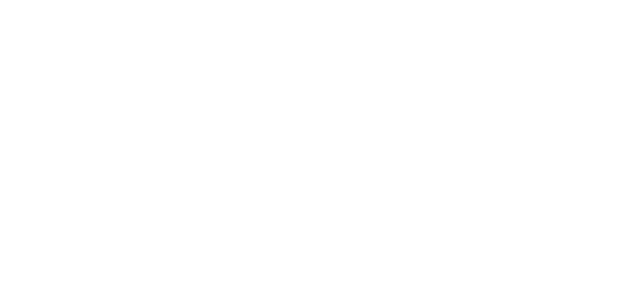
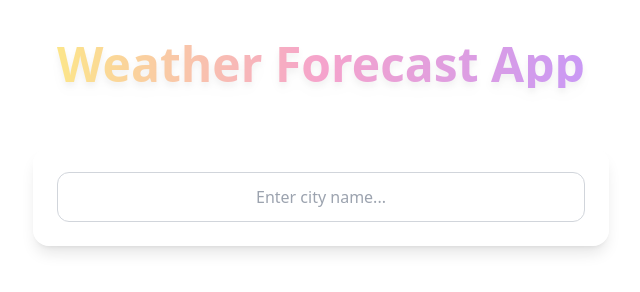
Before and after one commit to deepikarani2k3/Weather-API, a plain HTML site: page index.html in a window 1280 px wide. Shown: the whole page, without its empty margins (319-959 px from the left). Drawn offline with nearby package versions, Linux system fonts and the light colour scheme.

Commit message:
Add page header,  Search section

```diff
--- a/index.html
+++ b/index.html
@@ -1,16 +1,46 @@
 <!DOCTYPE html>
 <html lang="en">
+
 <head>
     <meta charset="UTF-8">
     <meta name="viewport" content="width=device-width, initial-scale=1.0">
-  <meta name="description" content="🌤️ Weather Forecast App - Get accurate and real-time weather updates, forecasts, and location-based weather information." />
+    <meta name="description"
+        content="🌤️ Weather Forecast App - Get accurate and real-time weather updates, forecasts, and location-based weather information." />
     <meta name="keywords" content="Weather App, Weather Forecast, Weather Updates, Weather Report, Location Weather" />
     <meta name="author" content="Deepika Rani" />
     <title>⛅ Weather Forecast App</title>
     <script src="https://cdn.tailwindcss.com"></script>
     <link rel="stylesheet" href="style.css">
 </head>
-<body>
+
+<body class="min-h-screen flex flex-col items-center justify-start p-4 text-center animated-bg">
+    <!-- Header -->
+    <header class="text-center my-6">
+        <h1 class="text-5xl font-extrabold text-transparent bg-clip-text
+               bg-gradient-to-r from-yellow-400 via-pink-500 to-purple-600 drop-shadow-lg animate-pulse">
+            Weather Forecast App
+        </h1>
+        <p class="mt-2 text-lg text-white/90 italic tracking-wide">
+            Get live weather updates & forecasts
+        </p>
+    </header>
+
+    <!-- Search Section -->
+    <section
+        class="w-full max-w-xl bg-white/20 backdrop-blur-lg rounded-2xl shadow-lg p-6 flex flex-col gap-4 items-center text-center">
+
+        <!-- Search Bar + Suggestions -->
+        <div class="relative w-full">
+            <input id="cityInput" type="text" placeholder="Enter city name..."
+                class="flex-1 p-3 rounded-xl border border-gray-300 focus:outline-none focus:ring-2 focus:ring-indigo-400 text-center w-full">
+
+            <!-- Suggestions -->
+            <ul id="suggestions"
+                class="absolute top-full left-0 right-0 bg-white rounded-xl shadow-lg mt-1 hidden max-h-48 overflow-y-auto z-50">
+            </ul>
+        </div>
+
         <script src="script.js"></script>
 </body>
+
 </html>
```
Lines whose indentation alone changed are shown as unchanged.
